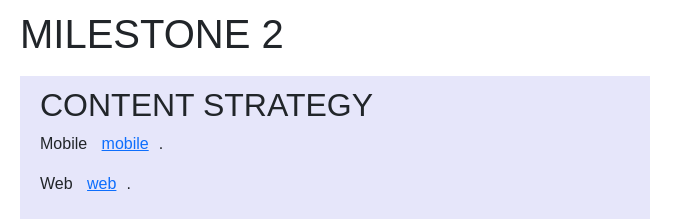
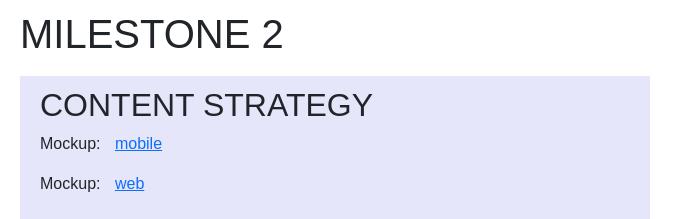
Before and after one commit to adykor/kyerstin-oneal-pwp, a plain HTML site: page public_html/documentation/milestone-2.html in a window 1280 px wide. Shown: the top 219 px of the page, without its empty margins (0-693 px from the left). Drawn offline with nearby package versions, Linux system fonts and the light colour scheme; a web font is replaced by a local one.

Commit message:
double checked commit

```diff
--- a/public_html/documentation/milestone-2.html
+++ b/public_html/documentation/milestone-2.html
@@ -15,8 +15,8 @@
 <div>
 
     <h2>CONTENT STRATEGY</h2>
-    <p>Mobile <a href="https://xd.adobe.com/view/ed4a7ec4-8bac-47c9-a452-140f5291d8a1-b819/">mobile</a>.</p>
-    <p>Web <a href="https://xd.adobe.com/view/9335f1ba-5fe5-4c0a-a986-b0dcf457c6ac-c666/">web</a>.</p>
+    <p>Mockup: <a href="https://xd.adobe.com/view/ed4a7ec4-8bac-47c9-a452-140f5291d8a1-b819/">mobile</a></p>
+    <p>Mockup: <a href="https://xd.adobe.com/view/9335f1ba-5fe5-4c0a-a986-b0dcf457c6ac-c666/">web</a></p>
     <div>
         <ul>
             <li>Users will be able to click on a “contact” call to action button visible on each page linking to a
```
